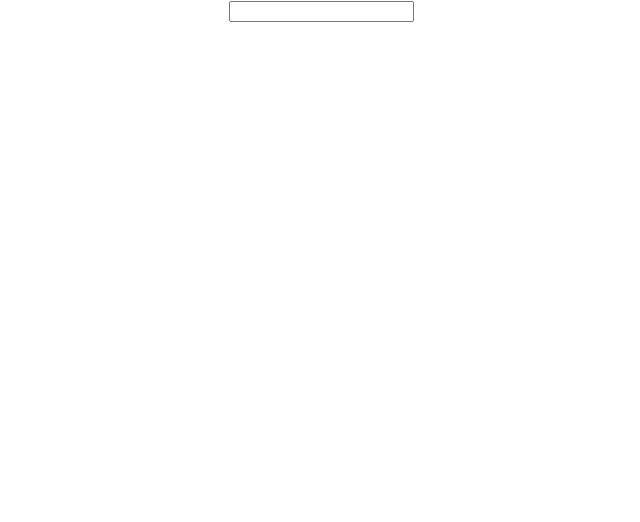
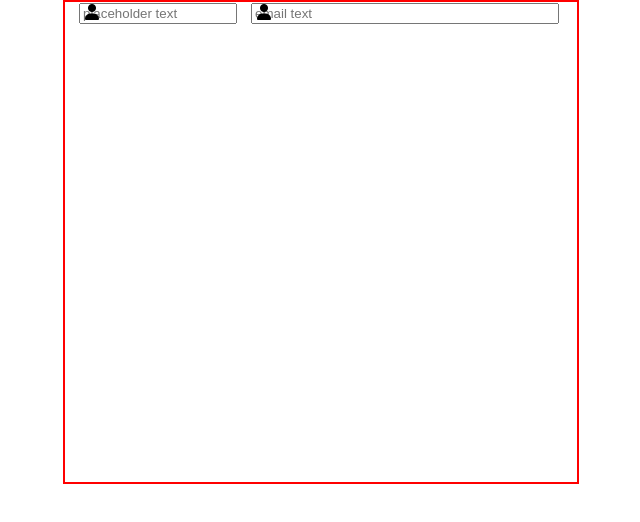
Before and after one commit to jeff-lent/user-profile-ui-components, a React (Create React App) app in the folder user-profile/: page / in a window 1280 px wide. Shown: the top 522 px of the page, without its empty margins (319-959 px from the left). Built offline with nearby package versions, Linux system fonts and the light colour scheme.

Commit message:
Working on UI

```diff
--- a/user-profile/public/index.html
+++ b/user-profile/public/index.html
@@ -10,6 +10,8 @@
       content="Web site created using create-react-app"
     />
     <link rel="apple-touch-icon" href="%PUBLIC_URL%/logo192.png" />
+    <link rel="stylesheet" href="https://cdnjs.cloudflare.com/ajax/libs/font-awesome/6.0.0/css/all.min.css" />
+
     <!--
       manifest.json provides metadata used when your web app is installed on a
       user's mobile device or desktop. See https://developers.google.com/web/fundamentals/web-app-manifest/
--- a/user-profile/src/App.css
+++ b/user-profile/src/App.css
@@ -1,4 +1,4 @@
-.App {
+/* .App {
   text-align: center;
 }
 
@@ -35,4 +35,4 @@
   to {
     transform: rotate(360deg);
   }
-}
+} */
--- a/user-profile/src/App.js
+++ b/user-profile/src/App.js
@@ -1,10 +1,11 @@
 import './App.css';
-import { InputField } from './components/InputField';
+import { CandidatePersonalInfo } from './components/CandidatePersonalInfo';
+
 
 function App() {
   return (
     <div className="App">
-      <InputField></InputField>
+     <CandidatePersonalInfo></CandidatePersonalInfo>
     </div>
   );
 }
--- /dev/null
+++ b/user-profile/src/components/CandidatePersonalInfo.css
@@ -0,0 +1,20 @@
+.personal-info-main-container {
+    display: flex;
+    justify-content: center;
+    align-items: center;
+}
+.inner-container {
+    border: 2px solid red;
+    width: 40vw;
+    height: 60vh;
+}
+.info-icon {
+    position: relative;
+    left: 20px;
+}
+.small {
+    width: 150px;
+}
+.large {
+    width: 300px;
+}
--- a/user-profile/src/components/CandidatePersonalInfo.js
+++ b/user-profile/src/components/CandidatePersonalInfo.js
@@ -1,7 +1,12 @@
+import { InputField } from "./InputField"
+import './CandidatePersonalInfo.css'
 export function CandidatePersonalInfo (){
     return (
-        <div className="main-container">
-
+        <div className="personal-info-main-container">
+            <div className="inner-container">
+             <InputField inputType={'text'} placeholder='placeholder text' className="small" icon="fa-solid fa-user"></InputField>
+             <InputField inputType={'email'} placeholder='email text' className="large" icon="fa-solid fa-user"></InputField>
+             </div>
         </div>
 
     )
--- a/user-profile/src/components/InputField.js
+++ b/user-profile/src/components/InputField.js
@@ -1,11 +1,11 @@
-export function InputField({ inputType, placeholder, className, icon }) {
+export function InputField({ inputType, placeholder, className, icon, children }) {
     return (
         <>
 
             {/* This is Icon for the input-field which is visible inside the input-field */}
-            <i className={icon}></i>
+            <i className={icon +" "+"info-icon"}></i>
             {/* This is common input-field for only textual text-field */}
-            <input type={inputType} placeholder={placeholder} className={className} />
+            <input type={inputType} placeholder={placeholder} className={className}  />
         </>
     )
 }
```
